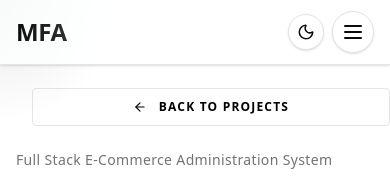
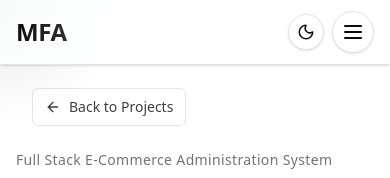
Before and after one commit to md-faizanahmad/Md_Faizan_Ahmad_Portfolio, a Next.js app: page /projects/mystore-admin-dashboard in a window 390 px wide. Shown: the top 178 px of the page. Built offline with nearby package versions, Linux system fonts and the light colour scheme.

Commit message:
refactor(projects): improve back button responsiveness and simplify navigation UI

```diff
--- a/src/components/projects/components/BackButton.tsx
+++ b/src/components/projects/components/BackButton.tsx
@@ -10,12 +10,11 @@ interface BackButtonProps {
 
 export default function BackButton({
   fallbackUrl = "/projects",
-  label = "Back to Overview",
+  label = "Back to Projects",
 }: BackButtonProps) {
   const router = useRouter();
 
   const handleNavigation = () => {
-    // Check if there is history to go back to safely, otherwise use custom path fallback
     if (typeof window !== "undefined" && window.history.length > 1) {
       router.back();
     } else {
@@ -24,18 +23,43 @@ export default function BackButton({
   };
 
   return (
-    <div className="w-full bg-white text-black transition-colors duration-300 dark:bg-black dark:text-white">
     <button
       onClick={handleNavigation}
-        className="cursor-pointer group inline-flex items-center gap-3 border border-neutral-200 bg-white px-4 py-2.5 text-xs font-semibold uppercase tracking-widest text-black transition-all duration-200 hover:bg-neutral-50 active:scale-95 dark:border-neutral-800 dark:bg-black dark:text-white dark:hover:bg-neutral-900 w-full sm:w-auto justify-center sm:justify-start rounded-sm"
       aria-label={label}
+      className="
+        group
+        inline-flex
+        items-center
+        gap-2
+        rounded-md
+        border
+        border-neutral-200
+        bg-white
+        px-3
+        py-2
+        text-sm
+        font-medium
+        text-neutral-700
+        transition-all
+        hover:bg-neutral-50
+        hover:text-black
+        dark:border-neutral-800
+        dark:bg-black
+        dark:text-neutral-300
+        dark:hover:bg-neutral-900
+        dark:hover:text-white
+      "
     >
       <ArrowLeft
-          size={14}
-          className="transition-transform duration-200 group-hover:-translate-x-1"
+        size={16}
+        className="
+          transition-transform
+          duration-200
+          group-hover:-translate-x-1
+        "
       />
+
       <span>{label}</span>
     </button>
-    </div>
   );
 }
```
Lines whose indentation alone changed are shown as unchanged.
